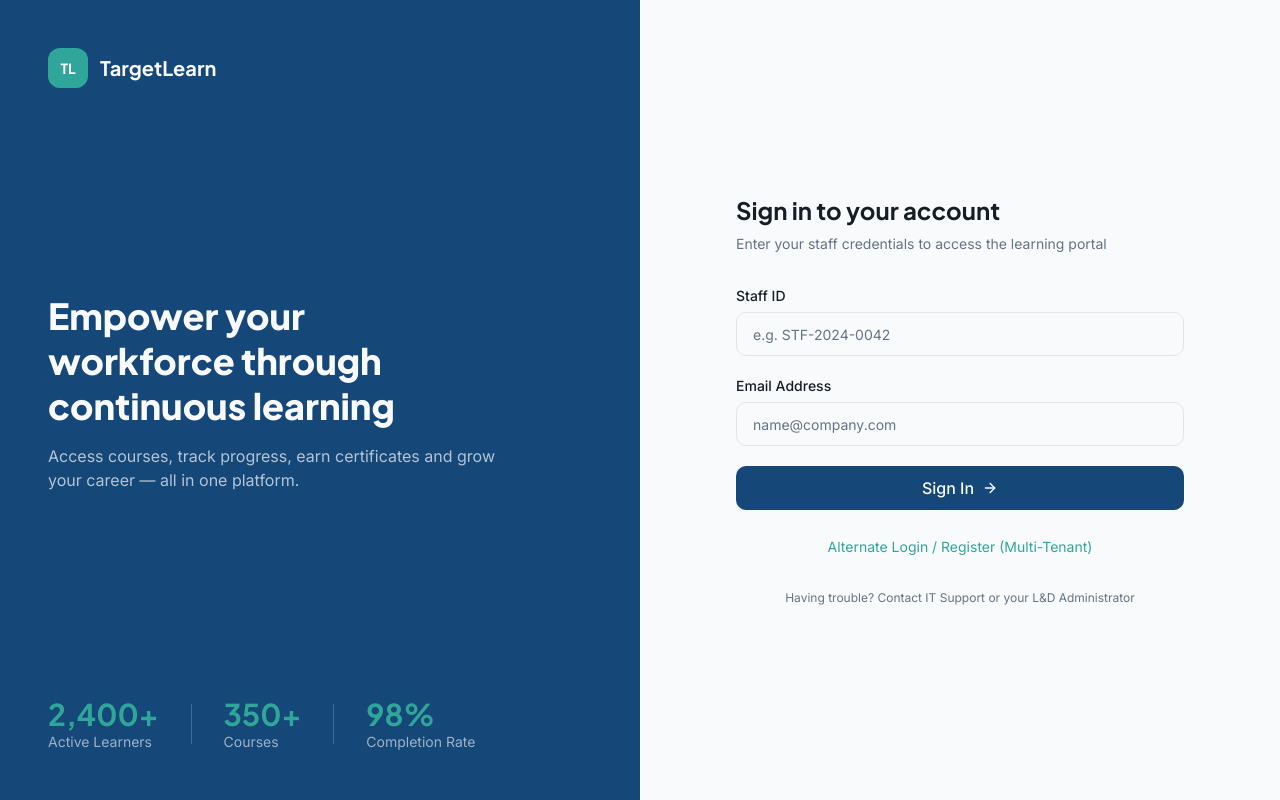
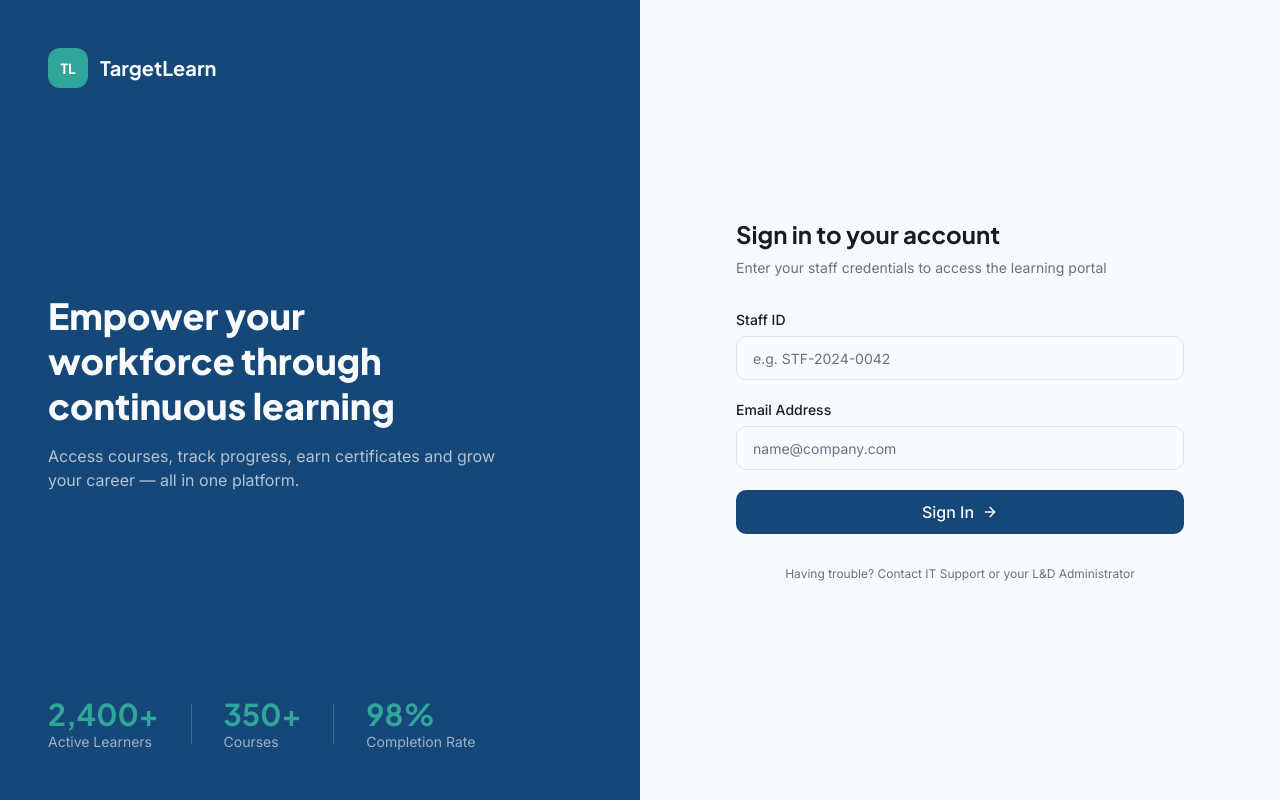
Before and after one commit to beardedprince/sbsc-lms, a React (Vite) app: page /login in a window 1280 px wide. Built offline with nearby package versions, Linux system fonts and the light colour scheme; the HTML template or start-up script is replaced by a standard one.

Commit message:
Sbsc lims

```diff
--- a/src/pages/Login.tsx
+++ b/src/pages/Login.tsx
@@ -103,9 +103,9 @@ export default function Login() {
           </form>
 
           <div className="mt-6 text-center">
-            <button className="text-sm text-secondary hover:underline">
+            {/* <button className="text-sm text-secondary hover:underline">
               Alternate Login / Register (Multi-Tenant)
-            </button>
+            </button> */}
           </div>
           <p className="mt-8 text-center text-xs text-muted-foreground">
             Having trouble? Contact IT Support or your L&D Administrator
```
